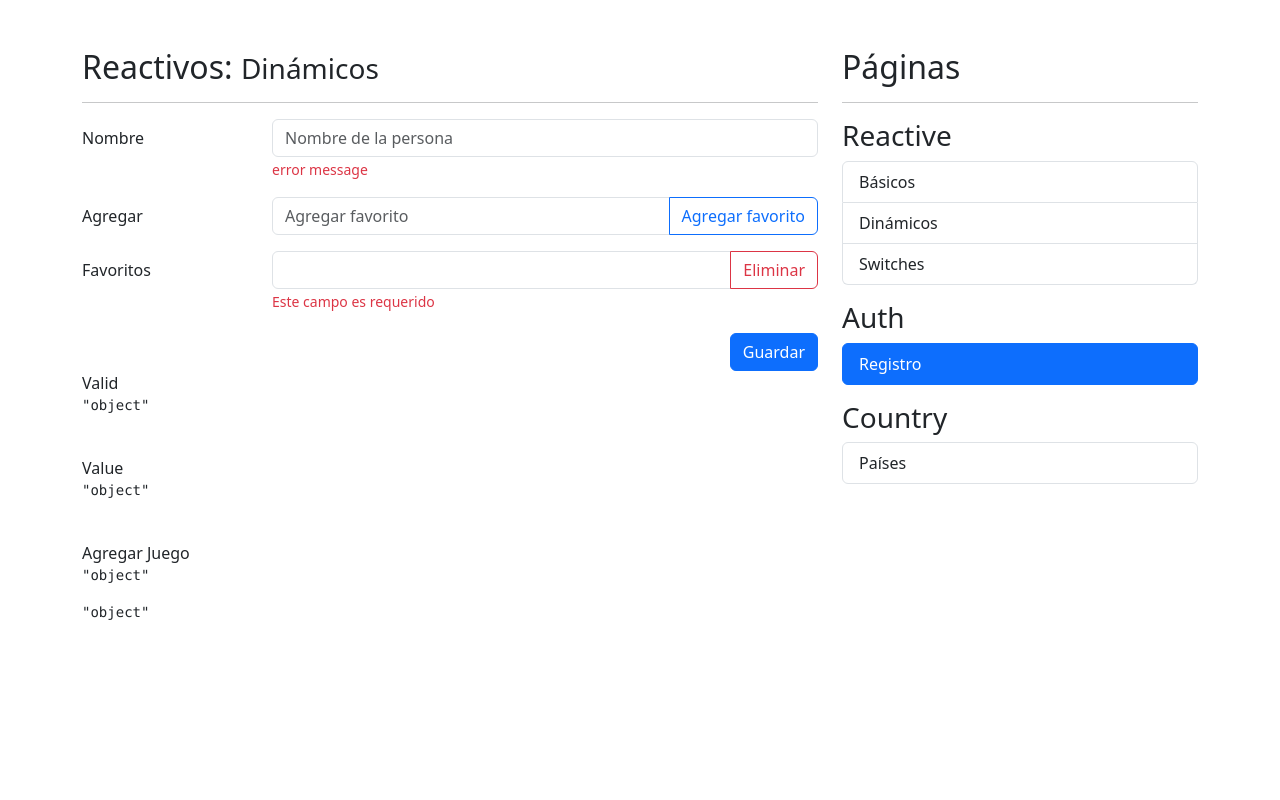
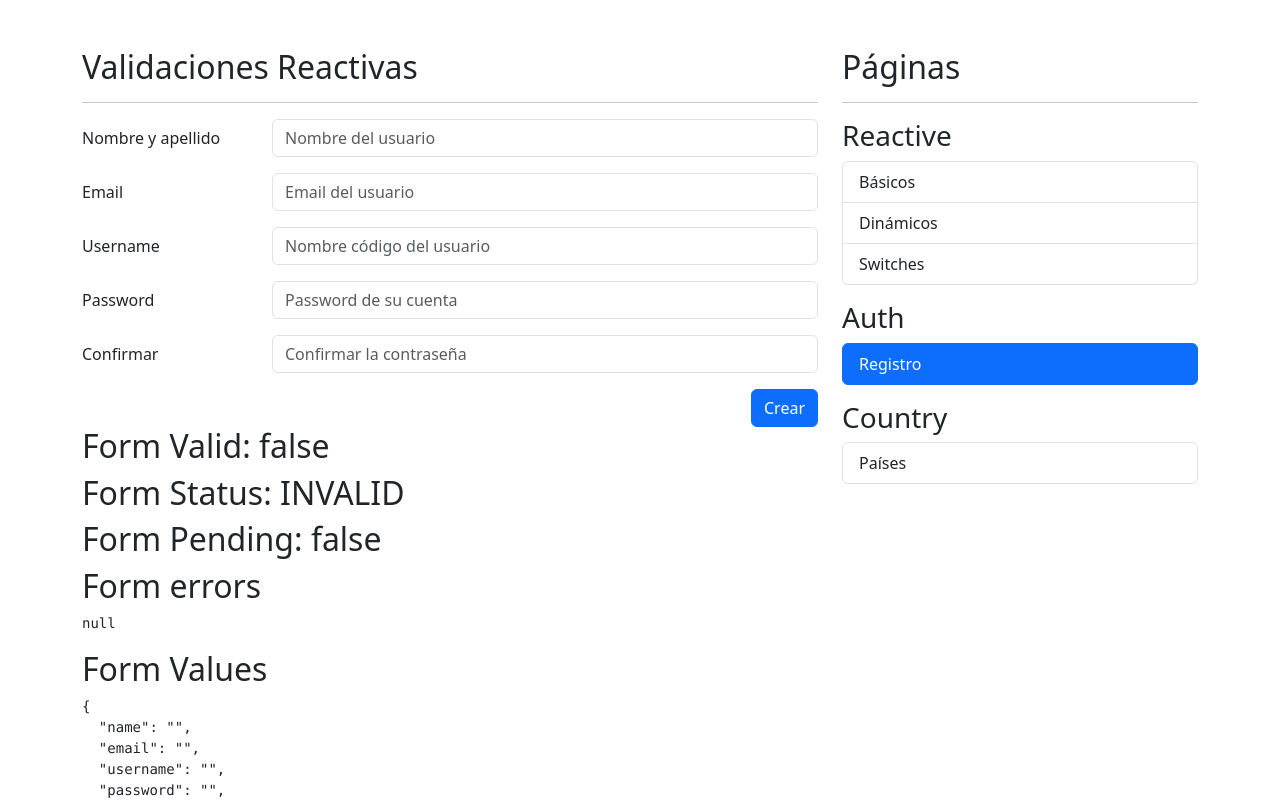
Before and after one commit to Fishionboy/reactive-forms, an Angular app: page /auth/sign-up in a window 1280 px wide. Shown: the top 800 px of the page. Built offline with nearby package versions, Linux system fonts and the light colour scheme.

Commit message:
register page form

```diff
--- a/src/app/auth/pages/register-page/register-page.html
+++ b/src/app/auth/pages/register-page/register-page.html
@@ -1,89 +1,129 @@
-<h2>Reactivos: <small> Dinámicos </small></h2>
+<h2>Validaciones Reactivas</h2>
 <hr>
 
-<form autocomplete="off">
+<div class="row">
+    <div class="col">
+
+        <form autocomplete="off" [formGroup]="myForm" (ngSubmit)="onSave()">
 
             <!-- Nombre -->
-    <div class="mb-3 row">
-        <label class="col-sm-3 col-form-label">Nombre</label>
+            <div class="row mb-3">
+                <label class="col-sm-3 col-form-label">Nombre y apellido</label>
                 <div class="col-sm-9">
-            <input class="form-control"
-                   placeholder="Nombre de la persona">
+                    <input type="text" class="form-control"
+                        placeholder="Nombre del usuario" formControlName="name">
+
+                    @if (formUtils.isValidField(myForm,"name")) {
                     <span class="form-text text-danger">
-                   error message
+                        Debe de ser en formato de nombre y apellido
                     </span>
+
+                    }
+
                 </div>
             </div>
 
-    <!-- Agregar Favorito -->
-    <div class="mb-3 row">
-        <label class="col-sm-3 col-form-label">Agregar</label>
+            <!-- Email -->
+            <div class="row mb-3">
+                <label class="col-sm-3 col-form-label">Email</label>
                 <div class="col-sm-9">
-
-            <div class="input-group">
-                <input class="form-control"
-                       placeholder="Agregar favorito">
-
-
-                <button class="btn btn-outline-primary"
-                        type="button">
-                    Agregar favorito
-                </button>
-            </div>
+                    <input type="email" class="form-control"
+                        placeholder="Email del usuario" formControlName="email">
+                    @if (formUtils.isValidField(myForm,"email")) {
+                    <span class="form-text text-danger">
+                        {{formUtils.getFieldError(myForm,"email")}}
+                    </span>
+                    }
                 </div>
             </div>
 
+            <!-- Username -->
+            <div class="row mb-3">
+                <label class="col-sm-3 col-form-label">Username</label>
+                <div class="col-sm-9">
+                    <input type="text" class="form-control"
+                        placeholder="Nombre código del usuario"
+                        formControlName="username">
 
-    <!-- Lista de Juegos Favoritos -->
-    <div class="mb-3 row">
-        <label class="col-sm-3 col-form-label">Favoritos</label>
+                    @if (formUtils.isValidField(myForm,"username")) {
+                    <span class="form-text text-danger">
+                        El username no puede ser Strider
+                    </span>
+                    }
+                </div>
+            </div>
+
+            <!-- Password -->
+            <div class="row mb-3">
+                <label class="col-sm-3 col-form-label">Password</label>
                 <div class="col-sm-9">
+                    <input type="password" class="form-control"
+                        placeholder="Password de su cuenta"
+                        formControlName="password">
 
-            <div class="mb-1">
-
-                <div class="input-group">
-                    <input class="form-control">
-
-                    <button class="btn btn-outline-danger"
-                            type="button">
-                      Eliminar
-                  </button>
-                </div>
+                    @if (formUtils.isValidField(myForm,"password")) {
                     <span class="form-text text-danger">
-                   Este campo es requerido
+                        {{formUtils.getFieldError(myForm,"password")}}
                     </span>
+                    }
 
                 </div>
+            </div>
+
+            <!-- Password2 -->
+            <div class="row mb-3">
+                <label class="col-sm-3 col-form-label">Confirmar</label>
+                <div class="col-sm-9">
+                    <input type="password" class="form-control"
+                        placeholder="Confirmar la contraseña"
+                        formControlName="confirmPassword">
+
+                    @if (formUtils.isValidField(myForm,"confirmPassword")) {
+                    <span class="form-text text-danger">
+                        {{formUtils.getFieldError(myForm,"password")}}
+                    </span>
+                    }
+
 
                 </div>
             </div>
 
 
-
             <div class="row">
-        <div class="col-sm-12">
-            <button type="submit"
-                    class="btn btn-primary float-end"
-                    >
-                    <!-- [disabled]="myForm.invalid" -->
-                Guardar
+                <div class="col">
+                    <button class="btn btn-primary float-end" type="submit">
+                        Crear
                     </button>
                 </div>
             </div>
 
 
         </form>
+    </div>
+</div>
 
 
+<h2>Form Valid: {{myForm.valid}}  </h2>
+<h2>Form Status: {{myForm.status}} </h2>
+<h2>Form Pending: {{myForm.pending}} </h2>
+<h2>Form errors</h2>
+<pre>{{ myForm.errors | json }}</pre>
 
-<span>Valid</span>
-<pre>{{ 'object' | json }}</pre>
-<br>
+<h2>Form Values</h2>
+<pre>{{ myForm.value | json }}</pre>
 
-<span>Value</span>
-<pre>{{ 'object' | json }}</pre>
-<br>
+<h5>Nombre</h5>
+<pre>{{ myForm.controls['name'].value | json }}</pre>
 
-<span>Agregar Juego</span>
-<pre>{{ 'object' | json }}</pre>
-<pre>{{ 'object' | json }}</pre>
+<h5>Email</h5>
+<pre>{{ myForm.controls['email'].value | json }}</pre>
+
+<h5>Username</h5>
+<pre>{{ myForm.controls['username'].value | json }}</pre>
+
+
+<h5>Password</h5>
+<pre>{{ myForm.controls['password'].value | json }}</pre>
+
+<h5>Confirmar</h5>
+<pre>{{ myForm.controls['confirmPassword'].value | json }}</pre>
--- a/src/app/auth/pages/register-page/register-page.ts
+++ b/src/app/auth/pages/register-page/register-page.ts
@@ -1,9 +1,30 @@
+import { FormBuilder, FormGroup, ReactiveFormsModule, Validators } from '@angular/forms';
 import { JsonPipe } from '@angular/common';
-import { Component } from '@angular/core';
+import { Component, inject } from '@angular/core';
+import { FormUtils } from '../../../utils/form-utils';
 
 @Component({
   selector: 'app-register-page',
-  imports: [JsonPipe],
+  imports: [JsonPipe,ReactiveFormsModule],
   templateUrl: './register-page.html',
 })
-export class RegisterPage {}
+export class RegisterPage {
+
+  fb = inject(FormBuilder);
+  formUtils = FormUtils;
+
+  myForm : FormGroup = this.fb.group({
+    name : ['', Validators.required, Validators.required],
+    email: ['', [Validators.required, Validators.email]],
+    username: ['', [Validators.required, Validators.minLength(6)]],
+    password: ['', [Validators.required, Validators.minLength(6)]],
+    confirmPassword:['', [Validators.required, Validators.minLength(6)]],
+  })
+
+  onSave() {
+ this.myForm.markAllAsTouched();
+ console.log(this.myForm)
+}
+
+
+}
--- a/src/app/utils/form-utils.ts
+++ b/src/app/utils/form-utils.ts
@@ -9,9 +9,9 @@ export class FormUtils {
                     return 'Este campo es requerido';
                 case 'minlength':
                     return `Mínimo de ${errors['minlength'].requiredLength}`;
-                case 'min':
-                    return `Valor mínimo de ${errors['min'].min}`;
-            }
+                    case 'email':
+                        return `No es un correo válido`;
+                }
         }
         return null;
     }
```
Lines whose indentation alone changed are shown as unchanged.
